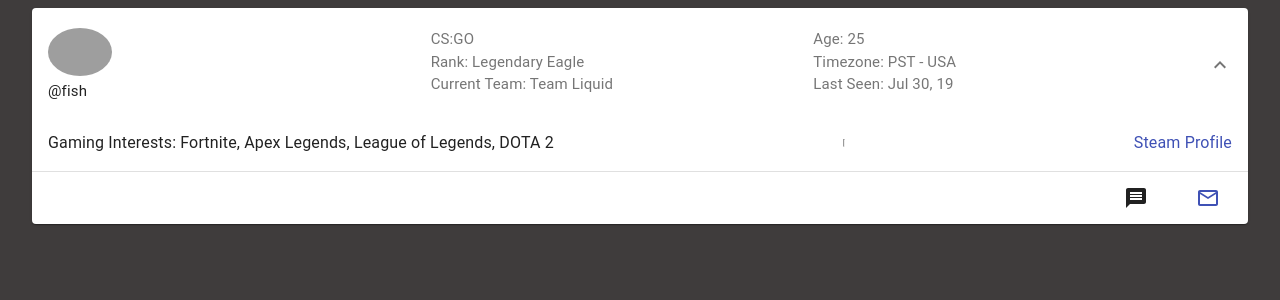
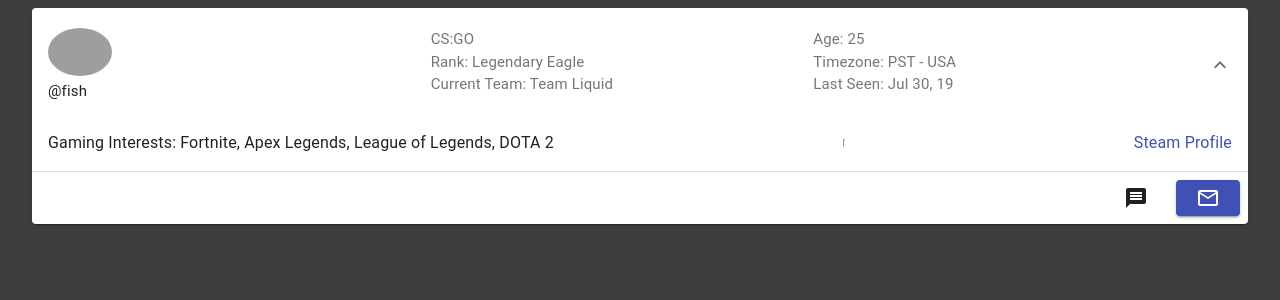
Before and after one commit to qqueue-gg/QQueue, a React (Create React App) app: page / in a window 1280 px wide. Both pictures are taken after a click on the button 640 px from the left and 57 px from the top of the page. Shown: the top 300 px of the page. Built offline with nearby package versions, Linux system fonts and the light colour scheme; grey boxes are pictures that could not be loaded.

Commit message:
added server file

```diff
--- a/package.json
+++ b/package.json
@@ -5,6 +5,7 @@
   "dependencies": {
     "@material-ui/core": "^4.3.0",
     "@material-ui/icons": "^4.2.1",
+    "express": "^4.17.1",
     "react": "^16.8.6",
     "react-dom": "^16.8.6",
     "react-scripts": "3.0.1",
--- a/src/components/User.js
+++ b/src/components/User.js
@@ -93,7 +93,7 @@ export const User = props => {
         <Button>
           <Message />
         </Button>
-        <Button color="primary">
+        <Button variant="contained" href="mailto:eisele.joseph1@gmail.com" color="primary">
           <MailOutline />
         </Button>
       </ExpansionPanelActions>
```
Also changed, not shown: 1 other file (tests, documents, lock files or other folders).
